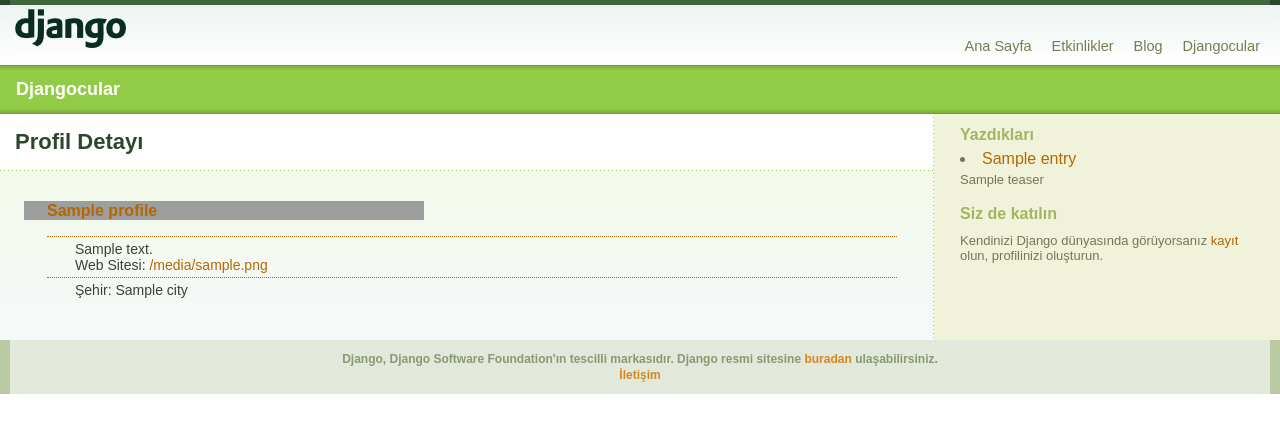
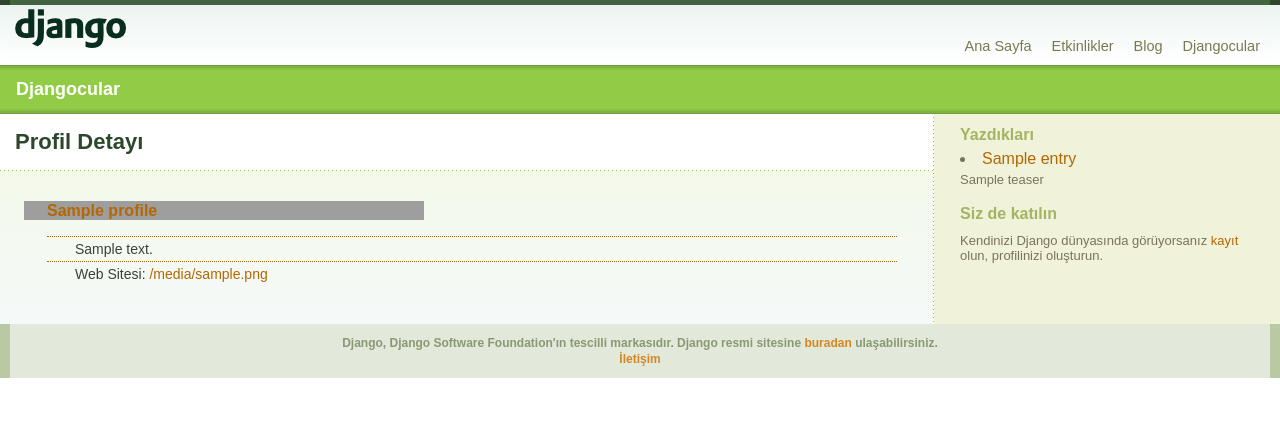
Before and after one commit to joskid/django.org.tr, a Django app: template templates/profiles/profile_detail.html in a window 1280 px wide. Shown: the top 433 px of the page. Run offline with Django 3.2, Linux system fonts and the light colour scheme; the template is opened without the code that fills it: most values are stand-ins (such as "Sample title", 1, 10 or a date in 2020); some libraries are stand-ins or nearby versions; grey boxes are pictures that could not be loaded.

Commit message:
template updates

```diff
--- a/templates/profiles/profile_detail.html
+++ b/templates/profiles/profile_detail.html
@@ -18,12 +18,11 @@
 		            </h3>
 		            <div class="bio">
 		            	    <p>{{profile.about|safe|linebreaksbr}}</p>
-				   			{% if profile.url %}
-					   			<p>Web Sitesi: <a href="{{profile.url}}">{{profile.url}}</a></p>
-					   		{%endif%}
 		            </div>
 		            <div class="bio">
-		            	<p>Şehir: {{profile.city}}</p>
+                  {% if profile.url %}
+                    <p>Web Sitesi: <a href="{{profile.url}}">{{profile.url}}</a></p>
+                  {%endif%}
 		            </div>
 		        </li>
 		    </ul>
```
